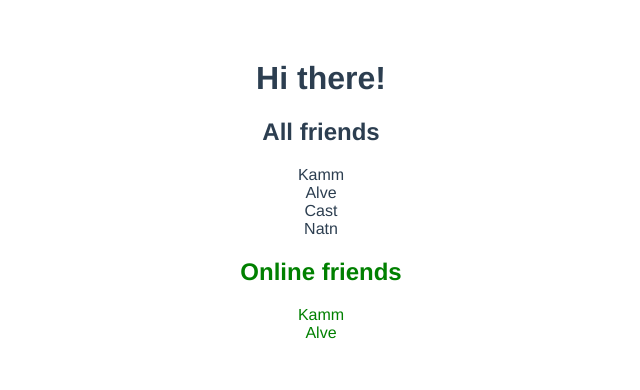
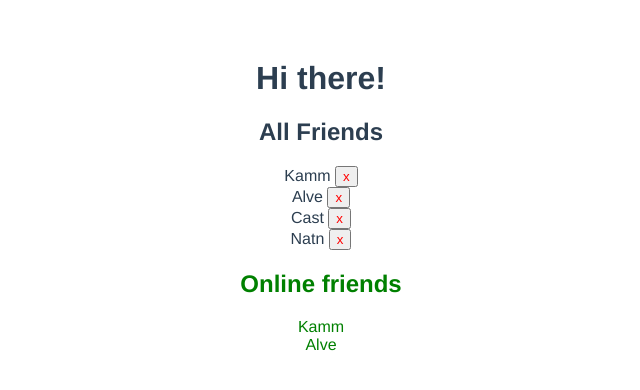
Before and after one commit to kammradt/udemy-vuejs-firebase, a Vue app in the folder basic-review-vue/: page / in a window 1280 px wide. Shown: the top 390 px of the page, without its empty margins (319-959 px from the left). Built offline with nearby package versions, Linux system fonts and the light colour scheme.

Commit message:
:sparkles: - Using this.emit()

```diff
--- a/basic-review-vue/src/App.vue
+++ b/basic-review-vue/src/App.vue
@@ -1,7 +1,7 @@
 <template>
   <div id="app">
     <h1>Hi there!</h1>
-    <AllFriends :friends="friends" />
+    <AllFriends :friends="friends" @delete="deleteFriend"/>
     <OnlineFriends :friends="friends" />
   </div>
 </template>
@@ -24,6 +24,14 @@ export default {
         { name: 'Natn', online: false }
       ]
     }
+  },
+  methods: {
+    deleteFriend(payload){
+      // this.friends.pop(payload.name)
+      this.friends = this.friends.filter(friend => {
+        return friend.name !== payload.name
+      })
+    }
   }
 }
 </script>
--- a/basic-review-vue/src/components/AllFriends.vue
+++ b/basic-review-vue/src/components/AllFriends.vue
@@ -1,15 +1,26 @@
 <template>
-  <div>
-      <h2>All friends</h2>
-      <div v-for="friend in friends" :key="friend.name">
-        <span>{{ friend.name }}</span>
-      </div>
+  <div id="all-friends">
+    <h2>All Friends</h2>
+    <div v-for="(friend, index) in friends" :key="index">
+      <span @click="unfriend(friend.name)">{{ friend.name }} <button>x</button></span>
+    </div>
   </div>
 </template>
 
 <script>
 export default {
   name: 'AllFriends',
-  props: ['friends']
+  props: ['friends'],
+  methods: {
+    unfriend(name){
+      this.$emit('delete', { name })
+    }
+  }
 }
 </script>
+
+<style scoped>
+button {
+  color: red
+}
+</style>
```
